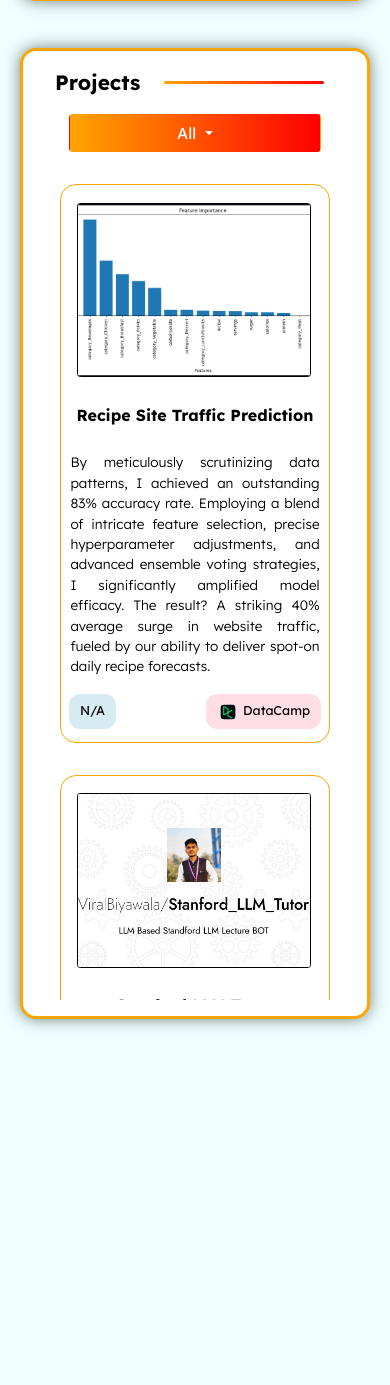
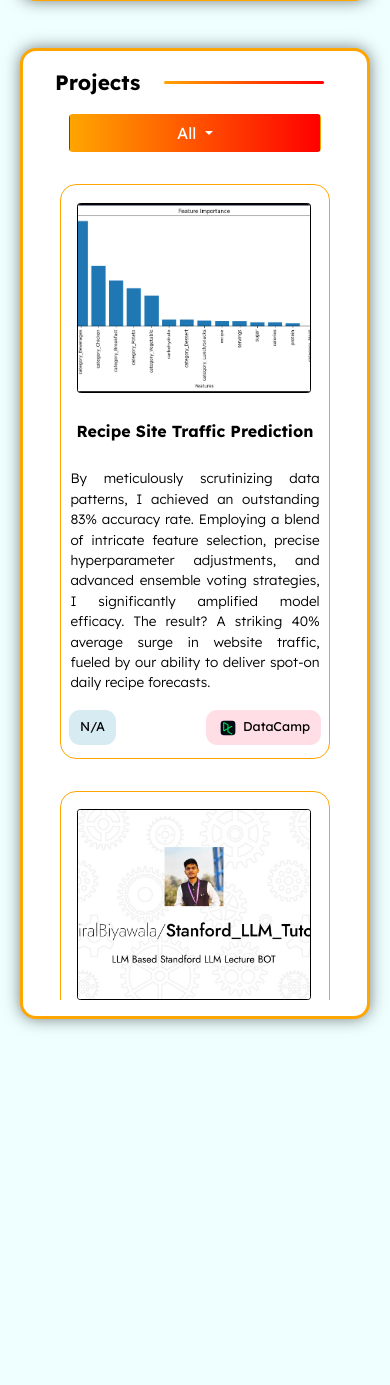
Before and after one commit to ViralBiyawala/Portfolio, a Django app: page /project/ in a window 390 px wide. Shown: the part 660-2045 px from the top of the page. Run offline with Django 5.2, Linux system fonts and the light colour scheme; data comes from the database, SQL or seed files in the repository; some libraries are stand-ins or nearby versions.

Commit message:
Image title fix3

```diff
--- a/viral/viralapp/static/css/dashboard.css
+++ b/viral/viralapp/static/css/dashboard.css
@@ -302,7 +302,7 @@
     align-items: center;
     margin: 0.5rem;
     /* margin-bottom: 1rem; */
-    height: 11rem;
+    height: 12rem;
     /* box-sizing: border-box; */
 }
 
@@ -588,7 +588,7 @@
 
     .dropdown-divider {
         margin: 0rem;
-        border: 0.01em solid rgb(0, 0, 0);
+        /* border: 0.01em solid rgba(0, 0, 0, 0.674); */
     }
     .btn-group {
         color: white;
```
